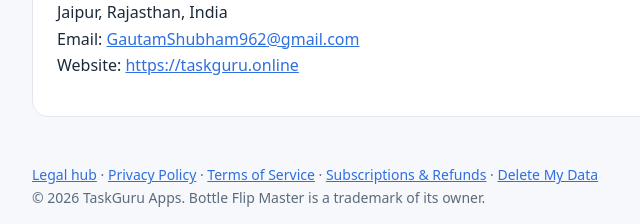
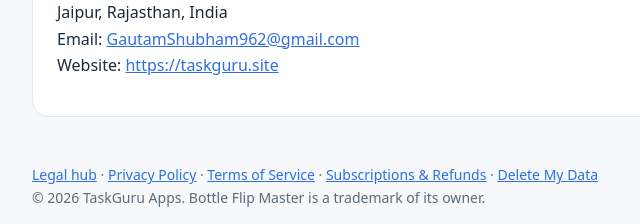
Before and after one commit to shubh962/bottle-flip-legal, a plain HTML site: page privacy.html in a window 1280 px wide. Shown: the part 4458-4682 px from the top of the page, 218-858 px from the left. Drawn offline with Linux system fonts and the light colour scheme.

Commit message:
Update privacy.html

```diff
--- a/privacy.html
+++ b/privacy.html
@@ -164,7 +164,7 @@
         <b>TaskGuru Apps</b> (Developer: Shubham Gautam)<br>
         Jaipur, Rajasthan, India<br>
         Email: <a href="mailto:GautamShubham962@gmail.com">GautamShubham962@gmail.com</a><br>
-        Website: <a href="https://taskguru.online">https://taskguru.online</a>
+        Website: <a href="https://taskguru.online">https://taskguru.site</a>
       </p>
     </article>
   </main>
```
